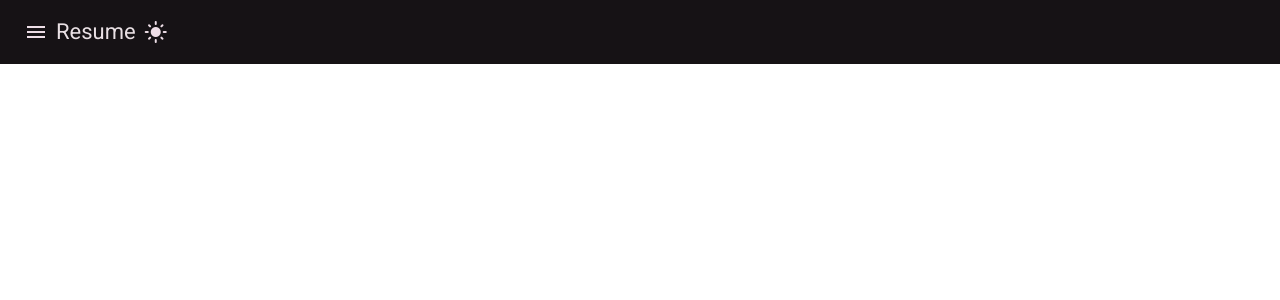
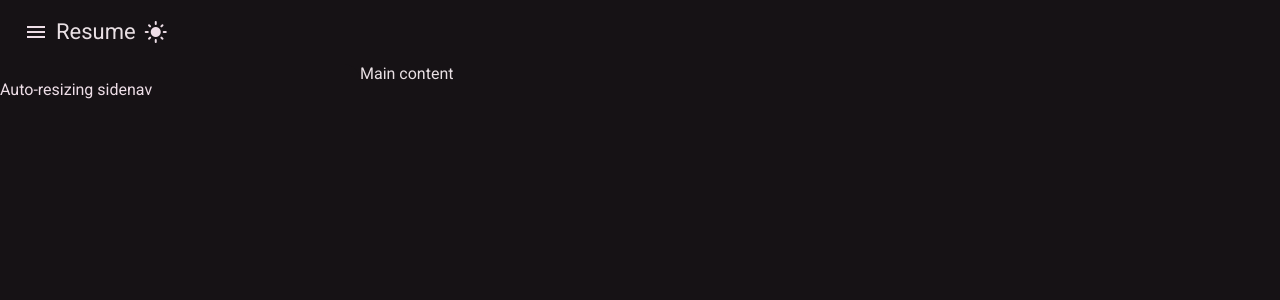
Before and after one commit to sossargsyan/resume, an Angular app: page / in a window 1280 px wide. Shown: the top 300 px of the page. Built offline with nearby package versions, Linux system fonts and the light colour scheme.

Commit message:
Added sidenav

```diff
--- a/src/app/app.component.html
+++ b/src/app/app.component.html
@@ -1,9 +1,14 @@
-<mat-toolbar color="primary">
-  <button mat-icon-button aria-label="Menu button">
+<mat-toolbar class="mat-elevation-z8">
+  <button mat-icon-button aria-label="Menu button" (click)="drawer.toggle()">
     <mat-icon>menu</mat-icon>
   </button>
   <span>Resume</span>
-  <button mat-icon-button (click)="toggleTheme()" aria-label="Switch theme">
+  <button
+    mat-icon-button
+    (click)="toggleTheme()"
+    matTooltip="Switch theme"
+    aria-label="Switch theme button"
+  >
     @if (isDarkMode) {
     <mat-icon>light_mode</mat-icon>
     } @else {
@@ -12,3 +17,9 @@
   </button>
 </mat-toolbar>
 <router-outlet />
+<mat-drawer-container class="main-container" autosize>
+  <mat-drawer #drawer class="main-sidenav" mode="side" opened="true">
+    <p>Auto-resizing sidenav</p>
+  </mat-drawer>
+  <div class="main-sidenav-content">Main content</div>
+</mat-drawer-container>
--- a/src/app/app.component.scss
+++ b/src/app/app.component.scss
@@ -0,0 +1,3 @@
+.main-container {
+  height: calc(100% - 64px);
+}
--- a/src/app/app.component.ts
+++ b/src/app/app.component.ts
@@ -1,5 +1,6 @@
 import { Component, HostBinding } from '@angular/core';
 import { RouterOutlet } from '@angular/router';
+import { MatSidenavModule } from '@angular/material/sidenav';
 import { MatIconModule } from '@angular/material/icon';
 import { MatButtonModule } from '@angular/material/button';
 import { MatToolbarModule } from '@angular/material/toolbar';
@@ -12,6 +13,7 @@ import { ThemeType } from './types';
   standalone: true,
   imports: [
     RouterOutlet,
+    MatSidenavModule,
     MatToolbarModule,
     MatButtonModule,
     MatIconModule,
@@ -30,7 +32,6 @@ export class AppComponent {
 
   toggleTheme() {
     this.isDarkMode = !this.isDarkMode;
-    console.log(this.isDarkMode);
     if (this.isDarkMode) {
       localStorage.setItem('theme', ThemeType.Dark);
       this.currentTheme = ThemeType.Dark;
```
